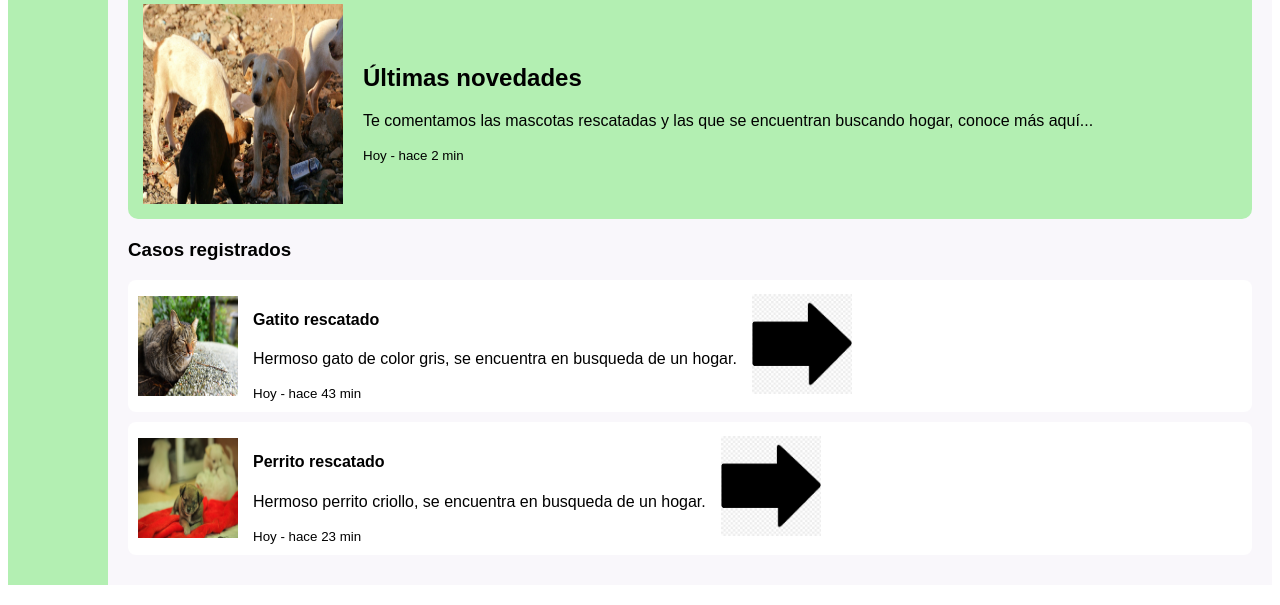
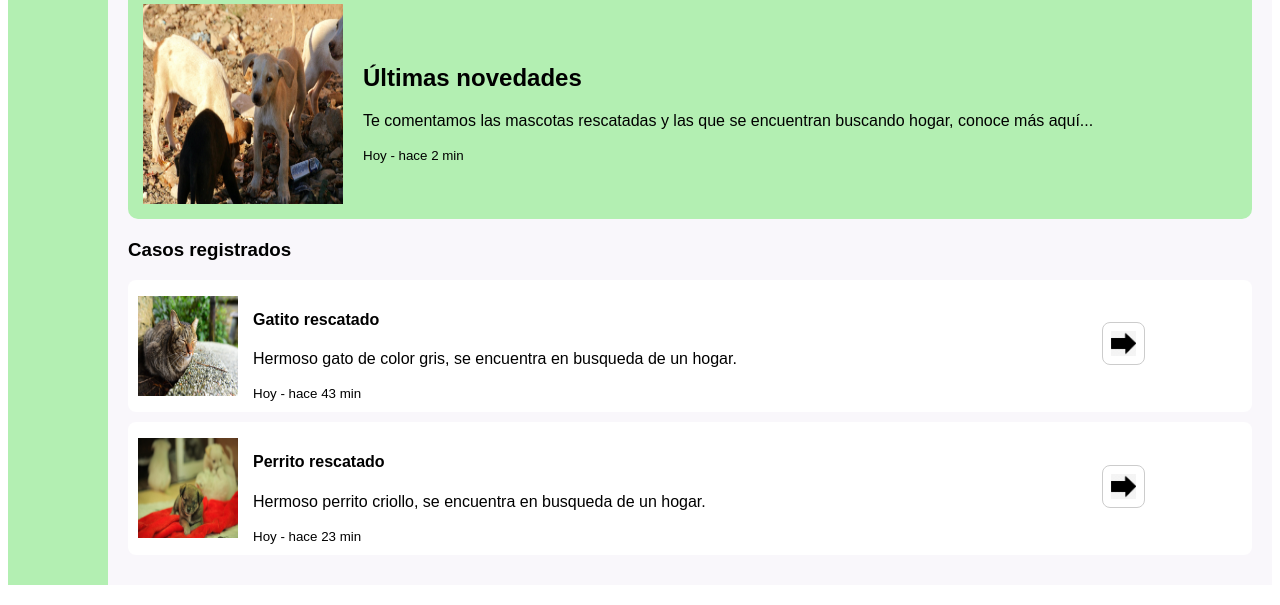
Before and after one commit to AngieVMR29/Huellitas_al_rescate, a plain HTML site: page OneDrive/Desktop/Huellitas_al_rescate/principal.html in a window 1280 px wide. Shown: the part 119-724 px from the top of the page. Drawn offline with Linux system fonts and the light colour scheme.

Commit message:
Modificación de pag principal

```diff
--- a/OneDrive/Desktop/Huellitas_al_rescate/css/style.css
+++ b/OneDrive/Desktop/Huellitas_al_rescate/css/style.css
@@ -114,9 +114,15 @@ body.main-bg {
   margin-top: 20px;
 }
 
+.case-item img {
+  width: 100px;
+  height: 100px;
+}
+
 .case-item {
   display: flex;
   align-items: center;
+  justify-content: space-around;
   background: #fff;
   border-radius: 8px;
   padding: 10px;
@@ -124,18 +130,20 @@ body.main-bg {
   gap: 15px;
 }
 
-.case-item img {
-  width: 100px;
-  height: 100px;
+.flecha {
+  margin-left: auto;
 }
 
 .flecha img {
-  width: 40px;
+  margin-left: -140px;
+  padding: 8px;
+  border: 1px solid #ccc;
+  border-radius: 8px;
+  height: 25px;
+  width: 25px;
   transition: transform 0.2s ease;
 }
-.flecha:hover img {
-  transform: scale(1.1);
-}
+
 
 .logout {
   position: fixed;
--- a/OneDrive/Desktop/Huellitas_al_rescate/principal.html
+++ b/OneDrive/Desktop/Huellitas_al_rescate/principal.html
@@ -40,7 +40,7 @@
           <p>Hermoso gato de color gris, se encuentra en busqueda de un hogar.</p>
           <small>Hoy - hace 43 min</small>
         </div>
-        <a href="caso.html" class="ver-detalle">
+        <a href="caso.html" class="flecha">
           <img src="assets/img/flecha.png" alt="Ver detalle">
         </a>
       </article>
@@ -51,7 +51,7 @@
           <p>Hermoso perrito criollo, se encuentra en busqueda de un hogar.</p>
           <small>Hoy - hace 23 min</small>
         </div>
-        <a href="caso.html" class="ver-detalle">
+        <a href="caso.html" class="flecha">
           <img src="assets/img/flecha.png" alt="Ver detalle">
         </a>
       </article>
```
